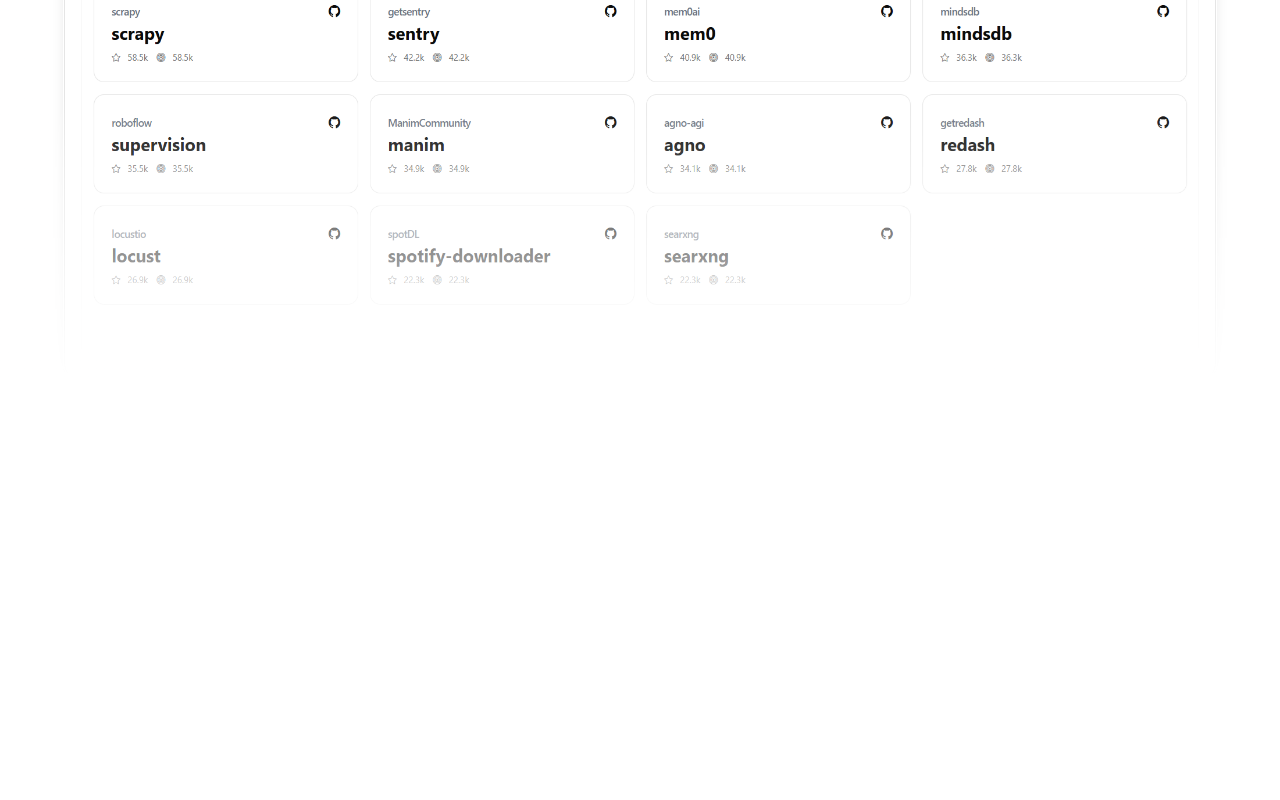
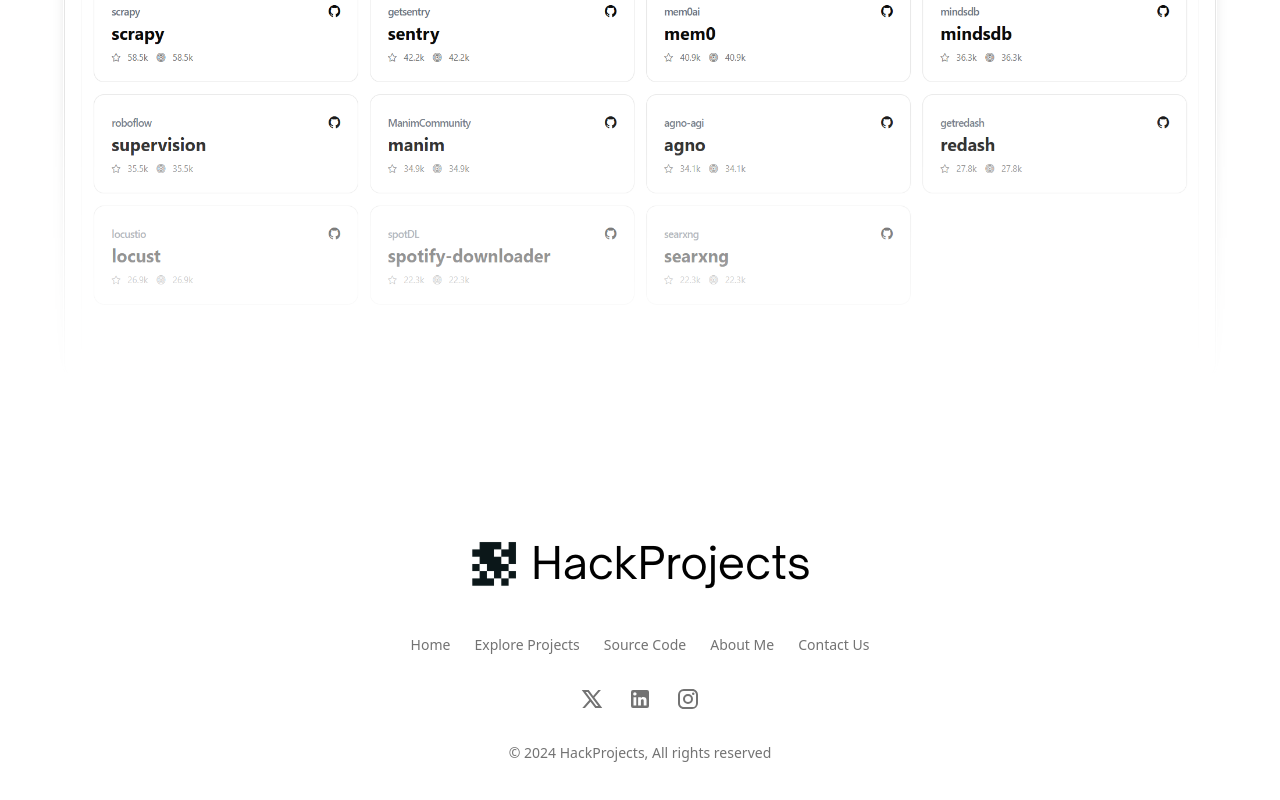
Before and after one commit to iraianbuuu/hack-projects, a Next.js app: page / in a window 1280 px wide. Shown: the part 864-1664 px from the top of the page. Before the commit the page ends 1436 px from the top, so only its background shows below. Built offline with nearby package versions, Linux system fonts and the light colour scheme.

Commit message:
feat: Add footer component with navigation links and social media icons

```diff
--- a/components/card.tsx
+++ b/components/card.tsx
@@ -62,7 +62,7 @@
               <i className="bi bi-star"></i> &nbsp; {stars}k
             </span>
           </a>
-          <a
+          {/* <a
             href={`https://github.com/${user}/${repo}/stargazers`}
             className="px-3"
             target="_blank"
@@ -70,7 +70,7 @@
             <span className="hover:text-amber-500">
               <i className="bi bi-bullseye"></i> &nbsp; {stars}k
             </span>
-          </a>
+          </a> */}
         </p>
       </div>
     </div>
--- /dev/null
+++ b/components/footer.tsx
@@ -0,0 +1,105 @@
+import { Logo } from '@/components/logo'
+import Link from 'next/link'
+
+const links = [
+    {
+        title: 'Home',
+        href: '/',
+    },
+    {
+        title: 'Explore Projects',
+        href: '/explore',
+    },
+    {
+        title: 'Source Code',
+        href: 'https://github.com/arpy8/hackprojects',
+    },
+    {
+        title: 'About Me',
+        href: 'https://arpy8.com',
+    },
+    {
+        title: 'Contact Us',
+        href: 'mailto:arpitsengar99@gmail.com',
+    }
+]
+
+export default function FooterSection() {
+    return (
+        <footer className="py-4 md:py-4 md:pb-16">
+            <div className="mx-auto max-w-5xl px-6">
+                <Link
+                    href="/"
+                    aria-label="go home"
+                    className="mx-auto block size-fit">
+                    <Logo />
+                </Link>
+
+                <div className="my-8 flex flex-wrap justify-center gap-6 text-sm">
+                    {links.map((link, index) => (
+                        <Link
+                            key={index}
+                            href={link.href}
+                            className="text-muted-foreground hover:text-primary block duration-150">
+                            <span>{link.title}</span>
+                        </Link>
+                    ))}
+                </div>
+                <div className="my-8 flex flex-wrap justify-center gap-6 text-sm">
+                    <Link
+                        href="https://x.com/arpy8_"
+                        target="_blank"
+                        rel="noopener noreferrer"
+                        aria-label="X/Twitter"
+                        className="text-muted-foreground hover:text-primary block">
+                        <svg
+                            className="size-6"
+                            xmlns="http://www.w3.org/2000/svg"
+                            width="1em"
+                            height="1em"
+                            viewBox="0 0 24 24">
+                            <path
+                                fill="currentColor"
+                                d="M10.488 14.651L15.25 21h7l-7.858-10.478L20.93 3h-2.65l-5.117 5.886L8.75 3h-7l7.51 10.015L2.32 21h2.65zM16.25 19L5.75 5h2l10.5 14z"></path>
+                        </svg>
+                    </Link>
+                    <Link
+                        href="https://www.linkedin.com/in/arpitsengar/"
+                        target="_blank"
+                        rel="noopener noreferrer"
+                        aria-label="LinkedIn"
+                        className="text-muted-foreground hover:text-primary block">
+                        <svg
+                            className="size-6"
+                            xmlns="http://www.w3.org/2000/svg"
+                            width="1em"
+                            height="1em"
+                            viewBox="0 0 24 24">
+                            <path
+                                fill="currentColor"
+                                d="M19 3a2 2 0 0 1 2 2v14a2 2 0 0 1-2 2H5a2 2 0 0 1-2-2V5a2 2 0 0 1 2-2zm-.5 15.5v-5.3a3.26 3.26 0 0 0-3.26-3.26c-.85 0-1.84.52-2.32 1.3v-1.11h-2.79v8.37h2.79v-4.93c0-.77.62-1.4 1.39-1.4a1.4 1.4 0 0 1 1.4 1.4v4.93zM6.88 8.56a1.68 1.68 0 0 0 1.68-1.68c0-.93-.75-1.69-1.68-1.69a1.69 1.69 0 0 0-1.69 1.69c0 .93.76 1.68 1.69 1.68m1.39 9.94v-8.37H5.5v8.37z"></path>
+                        </svg>
+                    </Link>
+                    <Link
+                        href="https://www.instagram.com/arpy8_"
+                        target="_blank"
+                        rel="noopener noreferrer"
+                        aria-label="Instagram"
+                        className="text-muted-foreground hover:text-primary block">
+                        <svg
+                            className="size-6"
+                            xmlns="http://www.w3.org/2000/svg"
+                            width="1em"
+                            height="1em"
+                            viewBox="0 0 24 24">
+                            <path
+                                fill="currentColor"
+                                d="M7.8 2h8.4C19.4 2 22 4.6 22 7.8v8.4a5.8 5.8 0 0 1-5.8 5.8H7.8C4.6 22 2 19.4 2 16.2V7.8A5.8 5.8 0 0 1 7.8 2m-.2 2A3.6 3.6 0 0 0 4 7.6v8.8C4 18.39 5.61 20 7.6 20h8.8a3.6 3.6 0 0 0 3.6-3.6V7.6C20 5.61 18.39 4 16.4 4zm9.65 1.5a1.25 1.25 0 0 1 1.25 1.25A1.25 1.25 0 0 1 17.25 8A1.25 1.25 0 0 1 16 6.75a1.25 1.25 0 0 1 1.25-1.25M12 7a5 5 0 0 1 5 5a5 5 0 0 1-5 5a5 5 0 0 1-5-5a5 5 0 0 1 5-5m0 2a3 3 0 0 0-3 3a3 3 0 0 0 3 3a3 3 0 0 0 3-3a3 3 0 0 0-3-3"></path>
+                        </svg>
+                    </Link>
+                </div>
+                <span className="text-muted-foreground block text-center text-sm"> © {new Date().getFullYear()} HackProjects, All rights reserved</span>
+            </div>
+        </footer>
+    )
+}
--- a/components/header.tsx
+++ b/components/header.tsx
@@ -92,7 +92,7 @@
                                     size="sm"
                                     className={cn(isScrolled ? 'lg:inline-flex' : 'hidden')}>
                                     <Link href="/explore">
-                                        <span>Start Exploring</span>
+                                        <span>Explore Projects</span>
                                     </Link>
                                 </Button>
                             </div>
--- a/components/hero-section.tsx
+++ b/components/hero-section.tsx
@@ -2,14 +2,13 @@
 
 import React from 'react'
 import Link from 'next/link'
-import { ArrowRight, ChevronRight } from 'lucide-react'
+import { ChevronRight } from 'lucide-react'
 import { Button } from '@/components/ui/button'
 import Image from 'next/image'
 import { TextEffect } from '@/components/ui/text-effect'
 import { AnimatedGroup } from '@/components/ui/animated-group'
 import { HeroHeader } from './header'
-import { HacktoberFestLogo } from './logo'
-import Squares from './bg';
+import FooterSection from './footer';
 
 const transitionVariants = {
     item: {
@@ -131,7 +130,7 @@
                                     delay={0.5}
                                     as="p"
                                     className="mx-auto mt-8 max-w-2xl text-balance text-lg">
-                                    Highly customizable components for building modern websites and applications that look and feel the way you mean it.
+                                    Discover curated open-source projects, contribute meaningful code, and make every pull request count this Hacktoberfest.
                                 </TextEffect>
 
                                 <AnimatedGroup
@@ -155,7 +154,7 @@
                                             size="lg"
                                             className="rounded-xl px-5 text-base">
                                             <Link href="/explore">
-                                                <span className="text-nowrap">Start Exploring</span>
+                                                <span className="text-nowrap">Explore Projects</span>
                                             </Link>
                                         </Button>
                                     </div>
@@ -199,7 +198,7 @@
                         </AnimatedGroup>
                     </div>
                 </section>
-                <section className="bg-background pb-16 pt-16 md:pb-32">
+                <section className="bg-background pb-16 pt-16">
                     <div className="group relative m-auto max-w-5xl px-6">
                         <div className="absolute inset-0 z-10 flex scale-95 items-center justify-center opacity-0 duration-500 group-hover:scale-100 group-hover:opacity-100">
                             <Link
@@ -213,6 +212,7 @@
                     </div>
                 </section>
             </main>
+            <FooterSection />
         </>
     )
 }
```
Also changed, not shown: 1 other file (tests, documents, lock files or other folders).
